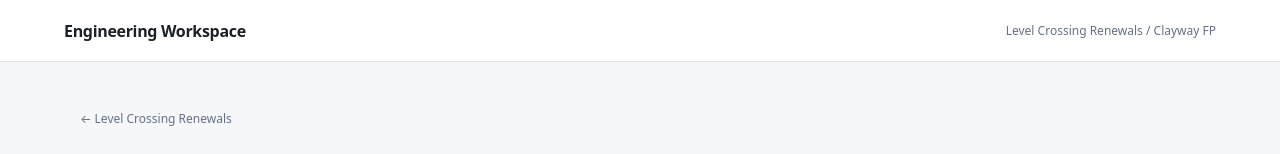
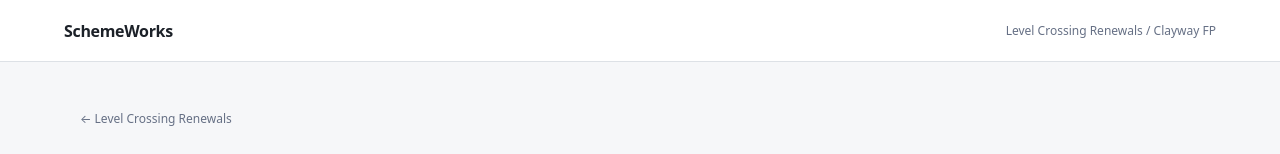
Before and after one commit to olliemarshall/asset-viewer, a Next.js app in the folder asset-viewer/: page /projects/level-crossing-renewals/schemes/clayway-fp in a window 1280 px wide. Shown: the top 154 px of the page. Built offline with nearby package versions, Linux system fonts and the light colour scheme.

Commit message:
Apply SchemeWorks branding

```diff
--- a/asset-viewer/components/SchemeWorkspace.js
+++ b/asset-viewer/components/SchemeWorkspace.js
@@ -87,7 +87,7 @@ export default function SchemeWorkspace({ project, scheme }) {
   return (
     <main className="workspaceShell">
       <header className="workspaceTopbar">
-        <Link className="workspaceBrand" href="/projects">Engineering Workspace</Link>
+        <Link className="workspaceBrand" href="/projects">SchemeWorks</Link>
         <span className="workspaceTopbarNote">{project.name} / {scheme.name}</span>
       </header>
       <section className="workspaceContent schemeWorkspace">
```
